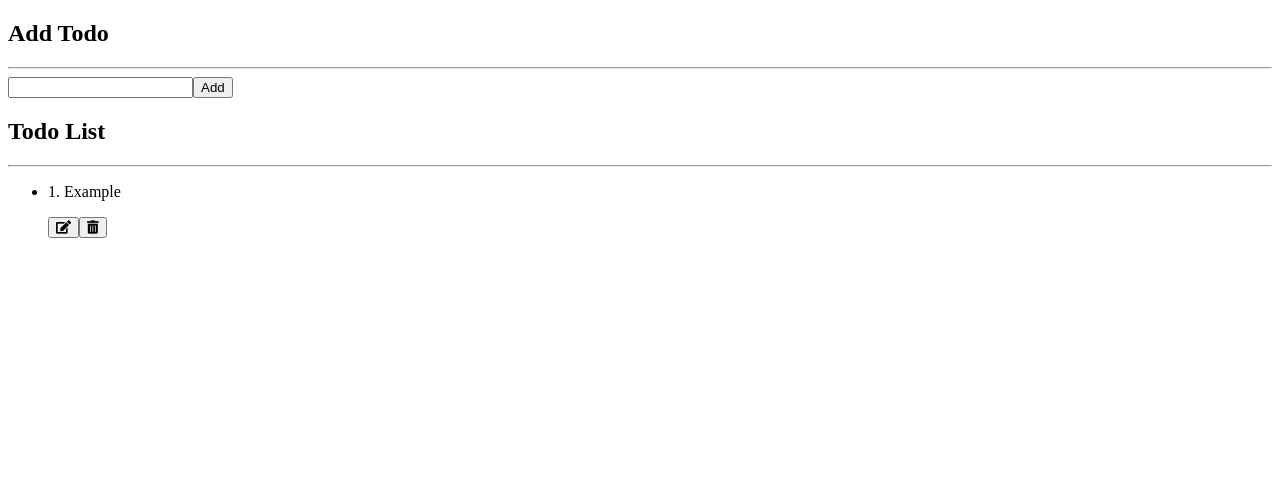
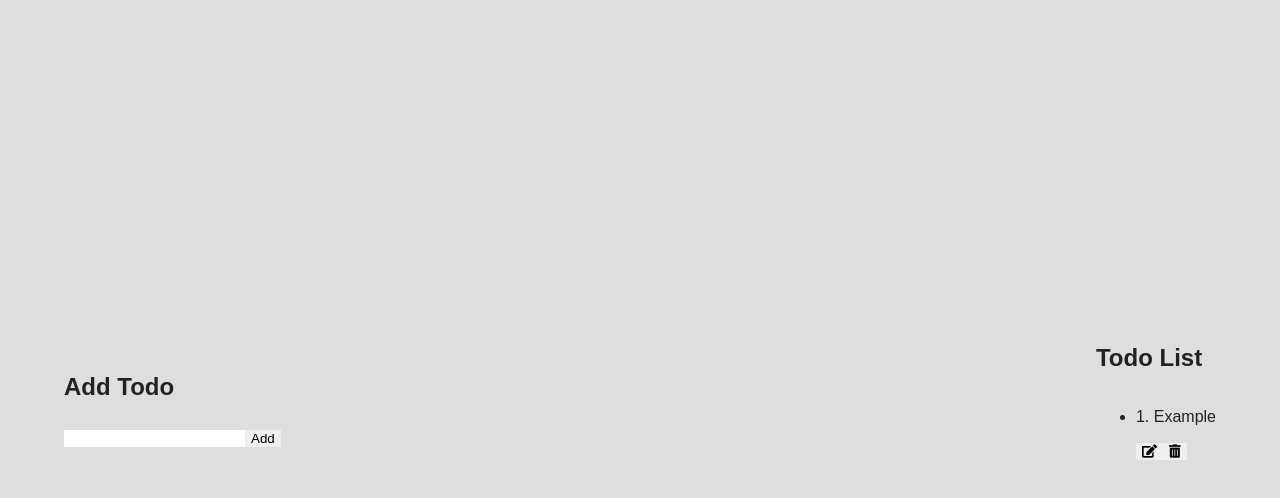
Before and after one commit to JuanWebDeveloper/TodoApp-useReducer, a React (Create React App) app: page / in a window 1280 px wide. Shown: the top 498 px of the page. Built offline with nearby package versions, Linux system fonts and the light colour scheme.

Commit message:
Defining the default styles

```diff
--- a/src/App.js
+++ b/src/App.js
@@ -2,6 +2,8 @@ import React from 'react';
 
 import { TodoAdd } from './components/TodoAdd';
 import { TodoList } from './components/TodoList';
+
+import './styles/default.css';
 
 const App = () => {
 	return (
--- /dev/null
+++ b/src/styles/default.css
@@ -0,0 +1,49 @@
+/* Variables For Dark Theme Styles */
+@media (prefers-color-scheme: dark) {
+	:root {
+		--bg-color: #00001a;
+		--bg-color-secondary: #13142a;
+		--text-color-title: #32314e;
+		--text-color: #dedede;
+	}
+}
+
+/* Variables For Light Theme Styles */
+@media (prefers-color-scheme: light) {
+	:root {
+		--bg-color: #dedede;
+		--bg-color-secondary: #4e4e4e;
+		--text-color-title: #0006b3;
+		--text-color: #222222;
+	}
+}
+
+/* Default Styles */
+@import url('https://fonts.googleapis.com/css2?family=Poppins:wght@100;200;300;400;500;600;700;800;900&display=swap');
+
+* {
+	box-sizing: border-box;
+	border: none;
+	font-family: 'Poppins', sans-serif;
+	outline: none;
+}
+
+body {
+	background: var(--bg-color);
+	color: var(--text-color);
+	margin: 0;
+	padding: 0;
+}
+
+.main-container {
+	align-items: center;
+	display: flex;
+	flex-wrap: wrap;
+	height: 90vh;
+	justify-content: space-between;
+	left: 50%;
+	position: absolute;
+	top: 50%;
+	transform: translate(-50%, -50%);
+	width: 90vw;
+}
```
